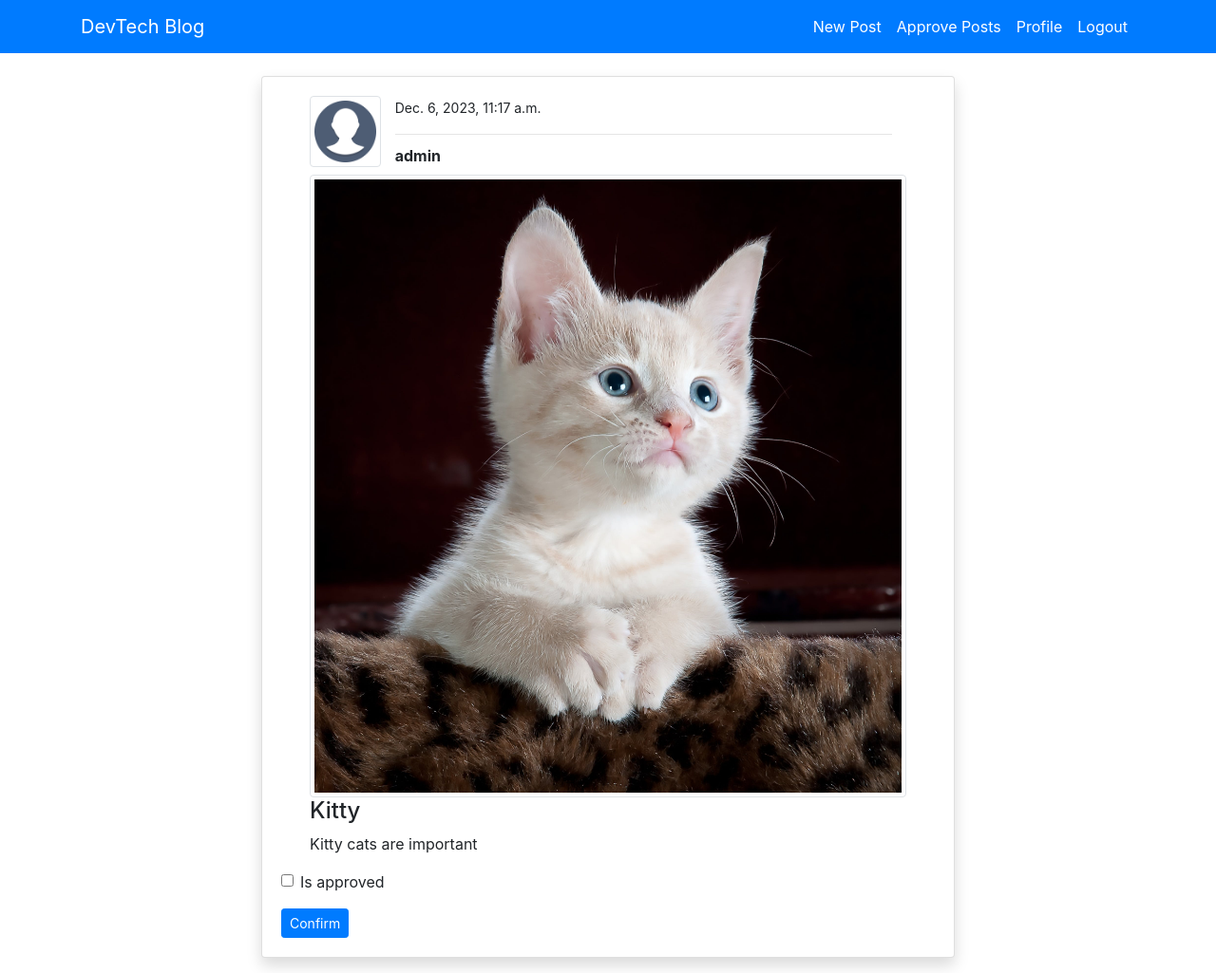
After one commit to ankanaich98/Django-Blogsite, a Django app: page /approve_post_detail/19/ in a window 1280 px wide. The commit adds this page. Shown: the whole page at 95% size. Run offline with Django 4.2, Linux system fonts and the light colour scheme; a user stored in the database is signed in; data comes from the database, SQL or seed files in the repository; some libraries are stand-ins or nearby versions.

Commit message:
Approve posts added without authority

```diff
--- a/blogsite/blog/forms.py
+++ b/blogsite/blog/forms.py
@@ -13,6 +13,11 @@ class PostUpdateForm(forms.ModelForm):
         model = PostModel
         fields = ('title','content','image')
 
+class PostApproveForm(forms.ModelForm):
+     class Meta:
+        model = PostModel
+        fields = ('is_approved',)
+
 class CommentForm(forms.ModelForm):
     content = forms.CharField(label='',widget=forms.TextInput(attrs={'placeholder': 'Add comment here...'}))
     class Meta:
--- a/blogsite/blog/urls.py
+++ b/blogsite/blog/urls.py
@@ -7,5 +7,7 @@ urlpatterns=[
     path('post_edit/<int:pk>/', views.post_edit , name='blog-post-edit'),
     path('post_delete/<int:pk>/', views.post_delete , name='blog-post-delete'),
     path('new_post/', views.newPost , name='new-post'),
+    path('approve_post', views.approvePost , name='approve-post'),
+    path('approve_post_detail/<int:pk>/', views.approve_post_detail , name='approve-post-detail'),
 
 ]
--- a/blogsite/blog/views.py
+++ b/blogsite/blog/views.py
@@ -1,42 +1,52 @@
 from django.shortcuts import render,redirect
 from .models import PostModel
-from .forms import PostModelForm,PostUpdateForm,CommentForm
+from .forms import PostModelForm,PostUpdateForm,CommentForm,PostApproveForm
 from django.contrib.auth.decorators import login_required
 
 # Create your views here.
 # Creating a new post is here
 
 
+@login_required
+def index(request):
+    # posts = PostModel.objects.all()
+    posts = PostModel.objects.filter(is_approved=True)
+
+    context = {
+        'posts': posts,
+    }
+
+    return render(request, 'blog/index.html', context)
+
+
+@login_required
+def approvePost(request):
+    posts = PostModel.objects.all()
+
+    context = {
+        'posts': posts,
+    }
+
+    return render(request, 'blog/approve_post.html', context)
+
 # @login_required
 # def index(request):
 #     posts = PostModel.objects.all()
-
+#     if request.method == 'POST':
+#         form = PostModelForm(request.POST)
+#         if form.is_valid():
+#             instance = form.save(commit=False)
+#             instance.author = request.user
+#             instance.save()
+#             return redirect('blog-index')
+#     else:
+#         form = PostModelForm
+#     form = PostModelForm()
 #     context = {
-#         'posts': posts,
+#         'posts':posts,
+#         'form':form
 #     }
-
-#     return render(request, 'blog/index.html', context)
-
-
-
-@login_required
-def index(request):
-    posts = PostModel.objects.all()
-    if request.method == 'POST':
-        form = PostModelForm(request.POST)
-        if form.is_valid():
-            instance = form.save(commit=False)
-            instance.author = request.user
-            instance.save()
-            return redirect('blog-index')
-    else:
-        form = PostModelForm
-    form = PostModelForm()
-    context = {
-        'posts':posts,
-        'form':form
-    }
-    return render(request, 'blog/index.html',context)
+#     return render(request, 'blog/index.html',context)
 
 @login_required
 def newPost(request):
@@ -55,6 +65,37 @@ def newPost(request):
 
     return render(request, 'blog/new_post.html', context)
 
+
+
+
+@login_required
+def approve_post_detail(request,pk):
+    post = PostModel.objects.get(id=pk)
+    if request.method == 'POST':
+        form = PostApproveForm(request.POST, instance=post)
+        if form.is_valid():
+            form.save()
+            return redirect('approve-post')
+    else:
+        form = PostApproveForm(instance=post)
+    context = {
+        'post':post,
+        'form':form,
+    }
+    return render(request, 'blog/approve_post_details.html',context)
+
+    # if request.method == 'POST':
+    #     pa_form = PostApproveForm(request.POST, instance=post)
+    #     if form.is_valid():
+    #         form.save()
+    #         return redirect('approve-post-detail', pk = post.id)
+    # else:
+    #     form = PostApproveForm(instance=post)
+    # context = {
+    #     'post':post,
+    #     'form':form,
+    # }
+    # return render(request, 'blog/approve_post.html',context)
 
 
 
--- /dev/null
+++ b/blogsite/templates/blog/approve_post_details.html
@@ -0,0 +1,56 @@
+{% extends 'partials/base.html' %}
+{% block title %}Post Detail Page{% endblock %}
+{% load crispy_forms_tags %}
+{% block content %}
+<div class="container">
+    <div class="row mt-5 pt-3">
+        <div class="col-md-8 offset-md-2">
+<div class="card my-3 shadow" >
+    <div class="card-body">
+        <div class="col-md-12">
+            <div class="col-md-12 row">
+
+              <div class="col-md-2">
+                <img class="img-thumbnail" src="{{ post.author.profilemodel.image.url }}" alt="profile-img">
+              </div>
+              <div class="col-md-10 p-0">
+
+                <small>{{ post.date_created }}</small>
+                <hr style="margin-bottom: 10px;">
+                <strong>
+                  {{post.author}}
+                </strong>
+
+              </div>
+
+
+
+
+              </div>
+
+            <div class="col-md-12 pt-2">
+
+
+                <img class="img-thumbnail" src="{{ post.image.url }}" alt="post_img">
+
+
+
+                <h4>{{ post.title }}</h4>
+                <p>
+                    {{ post.content }}
+                </p>
+            </div>
+        </div>
+        <p class="mt-3">
+          </p>
+          <form method="POST">
+            {% csrf_token %}
+            {{ form|crispy }}
+            <input class="btn btn-primary btn-sm" type="submit" value="Confirm">
+          </form>
+    </div>
+</div>
+    </div>
+    </div>
+</div>
+{% endblock %}
--- a/blogsite/templates/partials/nav.html
+++ b/blogsite/templates/partials/nav.html
@@ -25,6 +25,9 @@
           <a class="nav-link text-white" href="{% url 'new-post'%}">New Post<span class="sr-only">(current)</span></a>
         </li>
         <li class="nav-item active">
+          <a class="nav-link text-white" href="{% url 'approve-post'%}">Approve Posts <span class="sr-only">(current)</span></a>
+        </li>
+        <li class="nav-item active">
           <a class="nav-link text-white" href="{% url 'users-profile'%}">Profile <span class="sr-only">(current)</span></a>
         </li>
         <li class="nav-item">
```
Also changed, not shown: blogsite/templates/blog/approve_post.html (added, +42 -0 lines).
